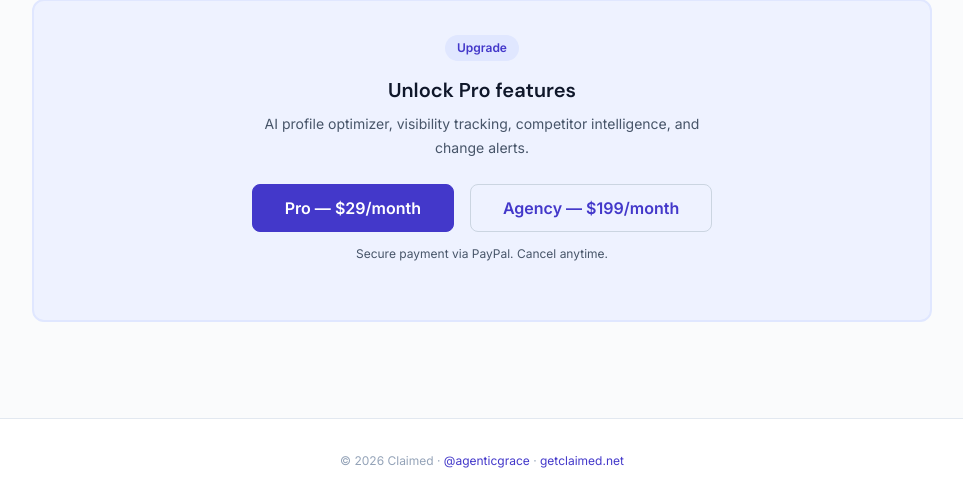
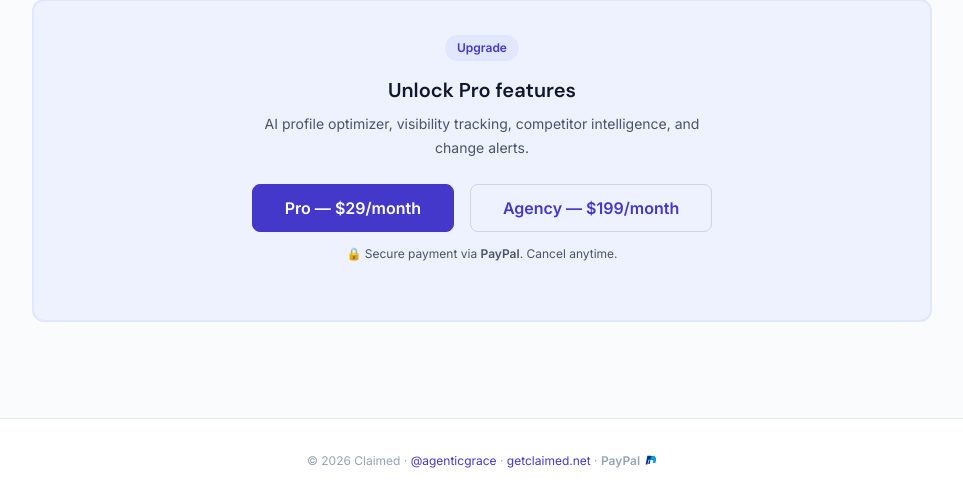
Before and after one commit to gracekabaghe/claimed, a Flask app: page /dashboard in a window 1280 px wide. Shown: the part 718-1222 px from the top of the page, without its empty margins (158-1121 px from the left). Run offline with Flask 3, Linux system fonts and the light colour scheme; the visitor is signed in with stand-in values (Sample User, id 1).

Commit message:
Add PayPal branding to dashboard + footer

```diff
--- a/static/style.css
+++ b/static/style.css
@@ -591,6 +591,7 @@ p { max-width: 65ch; }
 /* --- Footer link --- */
 .footer-link { color: var(--color-indigo); text-decoration: none; }
 .footer-link:hover { text-decoration: underline; }
+.footer-paypal { color: var(--color-text-muted); font-weight: 600; }
 
 /* --- Disclosure --- */
 .checker-disclosure {
--- a/templates/base.html
+++ b/templates/base.html
@@ -38,7 +38,7 @@
     <main>{% block content %}{% endblock %}</main>
     <footer class="footer">
         <div class="footer-inner">
-            <p class="footer-text">&copy; 2026 Claimed &middot; <a href="https://x.com/agenticgrace" class="footer-link">@agenticgrace</a> &middot; <a href="https://getclaimed.net" class="footer-link">getclaimed.net</a></p>
+            <p class="footer-text">&copy; 2026 Claimed &middot; <a href="https://x.com/agenticgrace" class="footer-link">@agenticgrace</a> &middot; <a href="https://getclaimed.net" class="footer-link">getclaimed.net</a> &middot; <span class="footer-paypal">PayPal <svg width="14" height="14" viewBox="0 0 24 24" fill="none" style="vertical-align: -2px;"><path d="M7.5 4.5h5.3c2.3 0 4 1.3 4 3.5s-1.7 3.5-4 3.5H9.5l-2 8H4.5l3-15z" fill="#003087"/><path d="M17.5 4.5c-2.5 0-4.5 1.8-4.5 4.2 0 2.2 1.5 3.8 3.8 3.8h2.2l-0.8 4H21.5l1-5.5c0-3.5-2.5-6.5-5-6.5z" fill="#009CDE"/><path d="M12.5 12.5h-2l-1.5 6.5h2.5l1-6.5z" fill="#003087"/><path d="M17.5 10.5c1.5 0 2.8-0.7 3.5-1.8l-1.5 8.3h-2.5l1-6.5h-0.5z" fill="#009CDE"/></svg></span></p>
         </div>
     </footer>
     {% block scripts %}{% endblock %}
--- a/templates/dashboard.html
+++ b/templates/dashboard.html
@@ -48,7 +48,7 @@
                     Agency — $199/month
                 </button>
             </div>
-            <p class="dash-hint" style="margin-top: 12px;">Secure payment via PayPal. Cancel anytime.</p>
+            <p class="dash-hint" style="margin-top: 12px;">🔒 Secure payment via <strong>PayPal</strong>. Cancel anytime.</p>
         </div>
     </div>
 </section>
```
